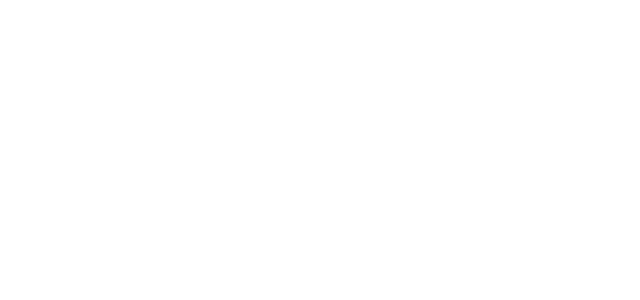
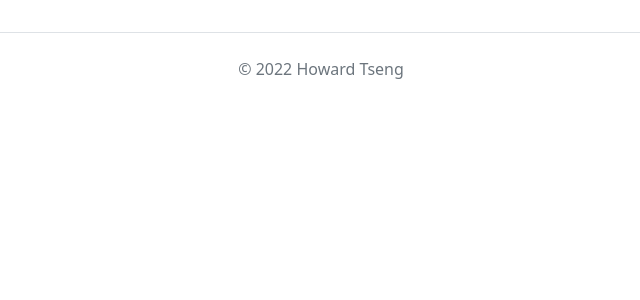
Before and after one commit to slh-git/seg3125-p1, a React (Create React App) app: page /booking in a window 1280 px wide. Shown: the top 300 px of the page, without its empty margins (319-959 px from the left). Built offline with nearby package versions, Linux system fonts and the light colour scheme.

Commit message:
Footer in booking form

```diff
--- a/src/components/footer.js
+++ b/src/components/footer.js
@@ -6,12 +6,12 @@ const Footer = () => {
     <footer class="my-4 text-muted border-top text-center">
       <div class="pt-4">
         <a
-          href="https://github.com/howardt12345"
+          href="https://github.com/howardt12345/seg3125-p1"
           target="_blank"
           rel="noopener noreferrer"
           class="text-decoration-none text-muted"
         >
-          &copy; 2022 Howard Tseng
+          &copy; {new Date().getFullYear()} Howard Tseng
         </a>
       </div>
     </footer>
--- a/src/pages/booking/index.js
+++ b/src/pages/booking/index.js
@@ -3,14 +3,21 @@ import "bootstrap/dist/css/bootstrap.min.css";
 import { Route, Routes } from "react-router-dom";
 import Select from "./select";
 import Submit from "./submit";
+import Footer from "../../components/footer";
 
 const Booking = () => {
   return (
-    <Routes>
-      <Route path="select" element={<Select />} />
-      <Route path="submit" element={<Submit />} />
-    </Routes>
+    <div class='app'>
+      <Routes>
+        <Route path="select" element={<Select />} />
+        <Route path="submit" element={<Submit />} />
+      </Routes>
+
+      <div class="px-3 container col-lg-8 p-2">
+        <Footer />
+      </div>
+    </div>
   );
-}
+};
 
 export default Booking;
```
